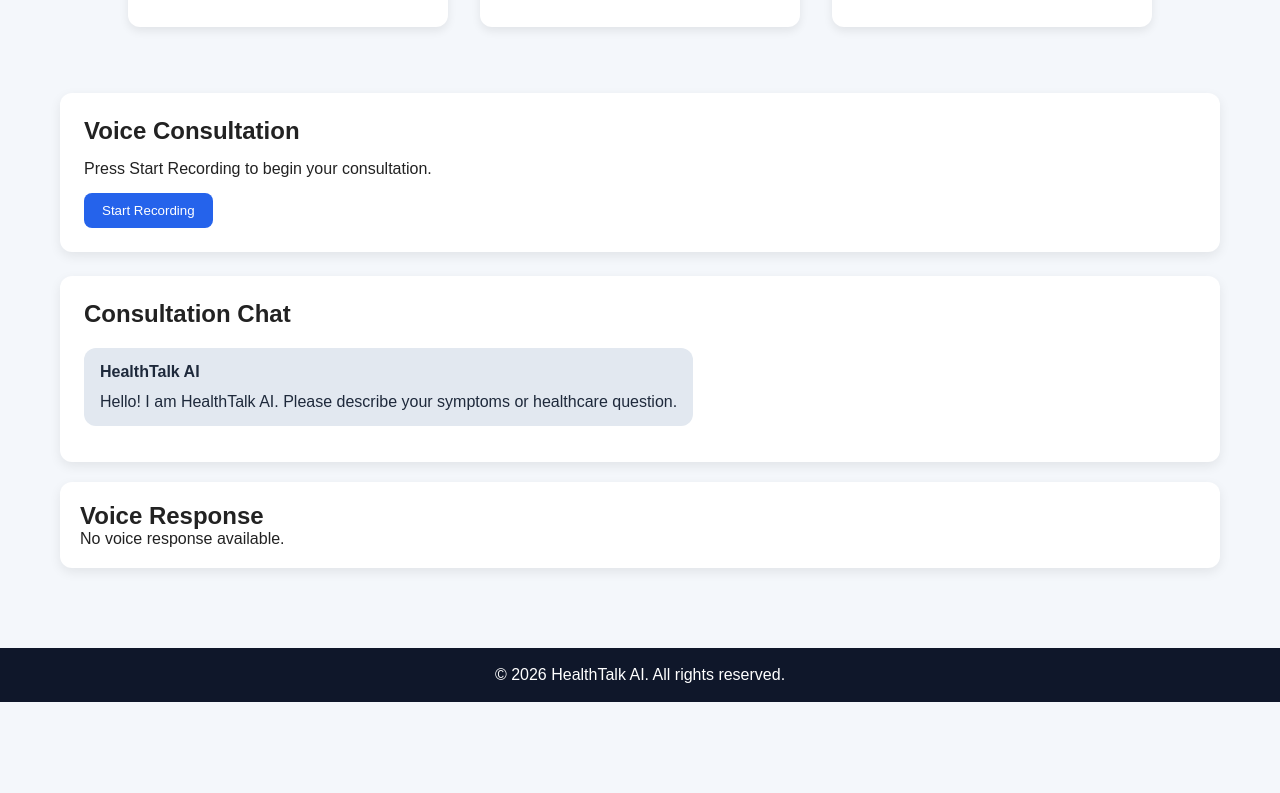
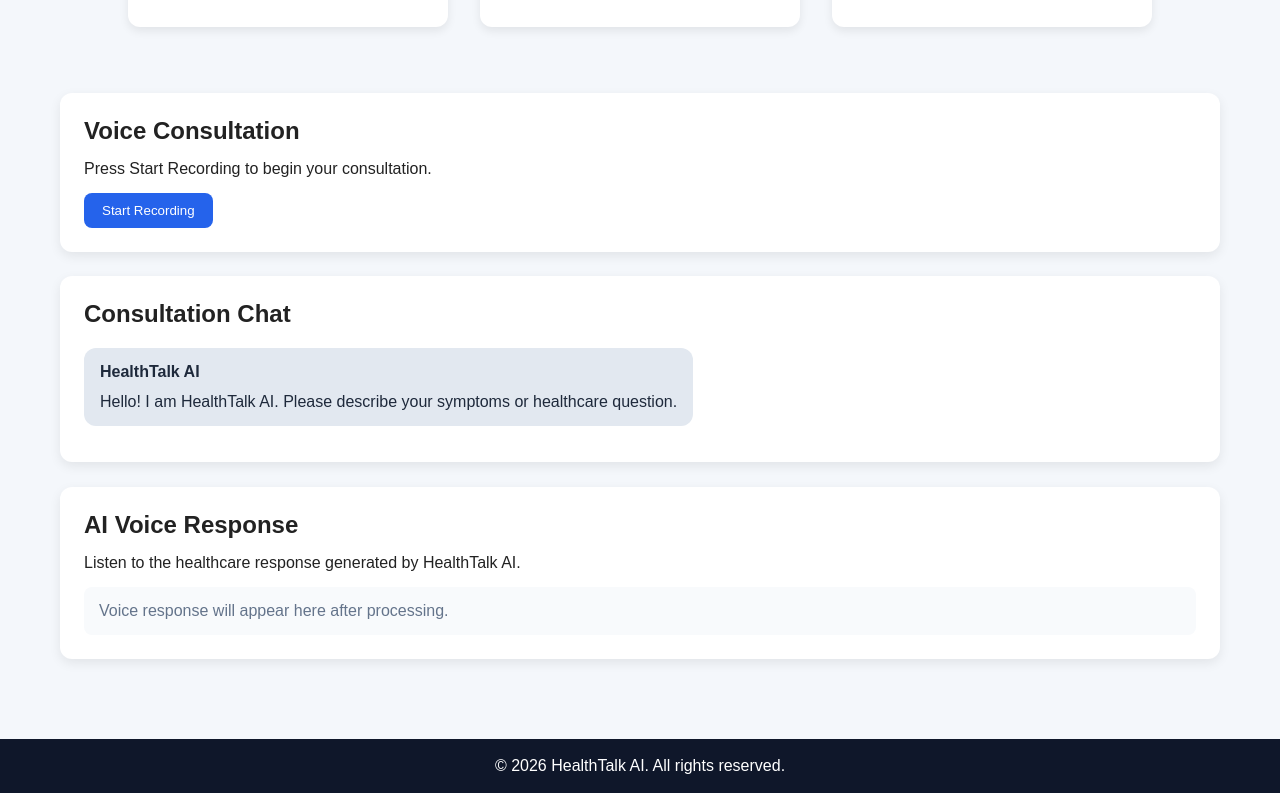
Before and after one commit to AdnanAfzalSiddiqui/HealthTalk-AI, a Next.js app: page / in a window 1280 px wide. Shown: the part 446-1239 px from the top of the page. Before the commit the page ends 1148 px from the top, so only its background shows below. Built offline with nearby package versions, Linux system fonts and the light colour scheme.

Commit message:
Enhance AudioPlayer with null handling and UI updates
Updated AudioPlayer component to handle null audioUrl and improved UI elements.

```diff
--- a/src/components/AudioPlayer.tsx
+++ b/src/components/AudioPlayer.tsx
@@ -1,7 +1,7 @@
 "use client";
 
 type AudioPlayerProps = {
-  audioUrl?: string;
+  audioUrl?: string | null;
 };
 
 export default function AudioPlayer({
@@ -10,22 +10,35 @@ export default function AudioPlayer({
   return (
     <div
       style={{
-        backgroundColor: "#ffffff",
-        padding: "20px",
+        background: "#ffffff",
+        marginTop: "25px",
+        padding: "24px",
         borderRadius: "12px",
         boxShadow: "0 4px 12px rgba(0,0,0,0.08)",
-        marginTop: "20px",
       }}
     >
-      <h2>Voice Response</h2>
+      <h2>AI Voice Response</h2>
+
+      <p style={{ margin: "15px 0" }}>
+        Listen to the healthcare response generated by HealthTalk AI.
+      </p>
 
       {audioUrl ? (
-        <audio controls style={{ width: "100%", marginTop: "12px" }}>
+        <audio controls style={{ width: "100%" }}>
           <source src={audioUrl} type="audio/mpeg" />
-          Your browser does not support the audio element.
+          Your browser does not support audio playback.
         </audio>
       ) : (
-        <p>No voice response available.</p>
+        <div
+          style={{
+            padding: "15px",
+            borderRadius: "8px",
+            backgroundColor: "#f8fafc",
+            color: "#64748b",
+          }}
+        >
+          Voice response will appear here after processing.
+        </div>
       )}
     </div>
   );
```
